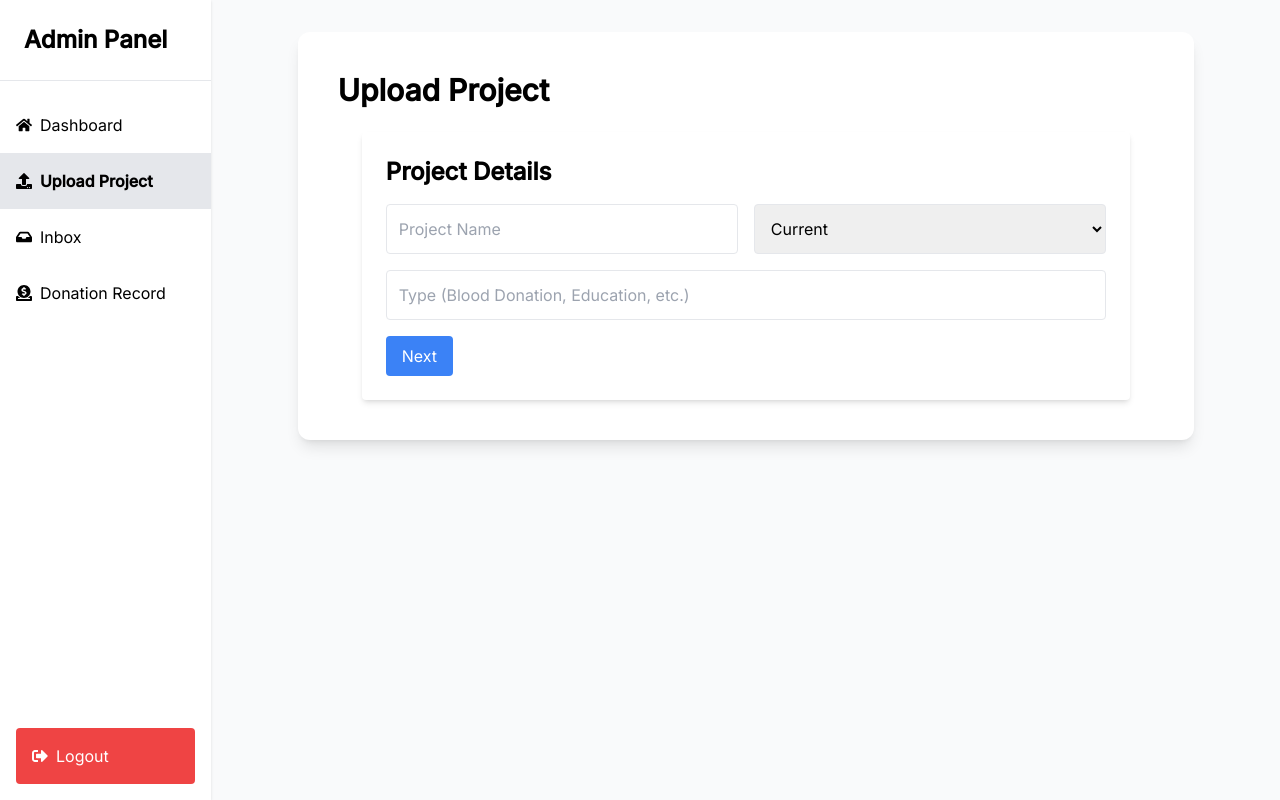
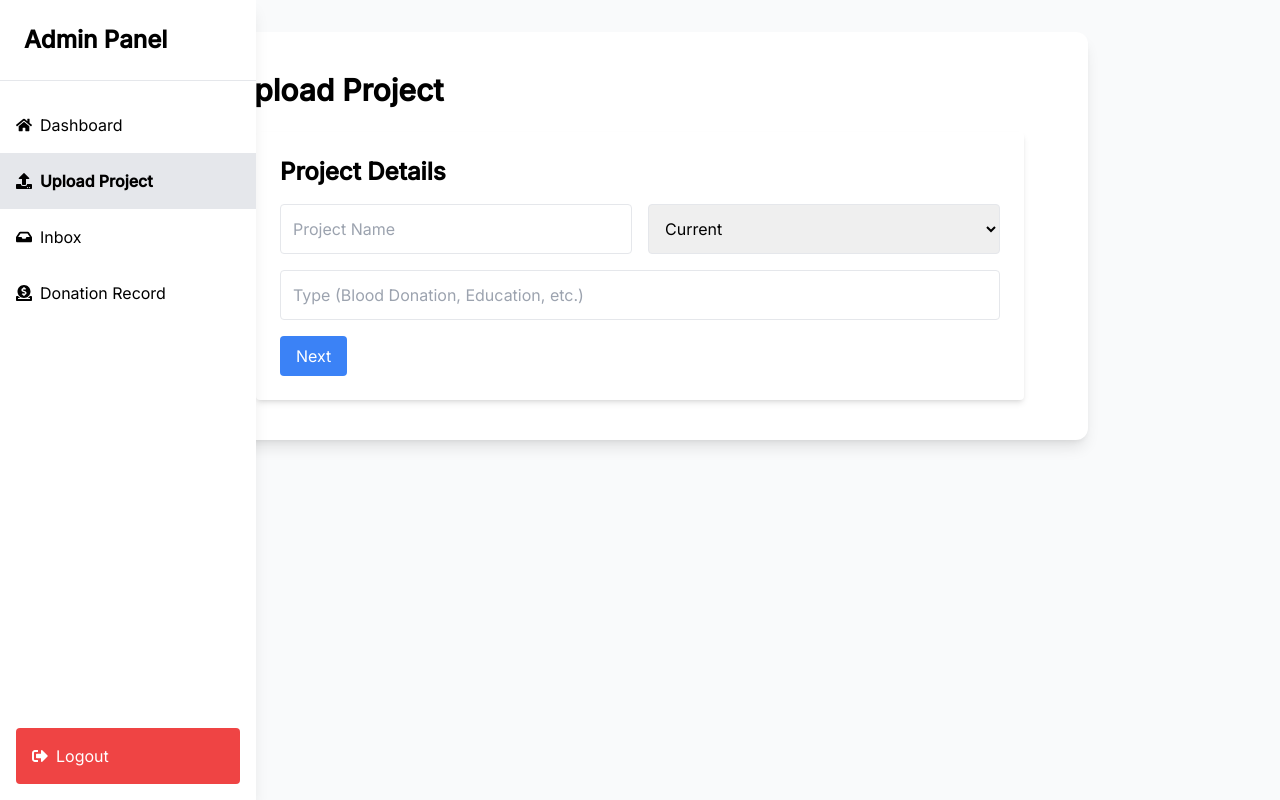
Before and after one commit to Lucifer-Fans/charity, a React (Create React App) app in the folder admin/: page /upload in a window 1280 px wide. Built offline with nearby package versions, Linux system fonts and the light colour scheme; sample sign-in values are in the browser's storage.

Commit message:
Update Sidebar.jsx

```diff
--- a/admin/src/components/Sidebar.jsx
+++ b/admin/src/components/Sidebar.jsx
@@ -1,60 +1,14 @@
-// import React from 'react';
-// import { Link, useLocation, useNavigate } from 'react-router-dom';
-// import { FaHome, FaUpload, FaInbox, FaDonate, FaSignOutAlt } from 'react-icons/fa';
-
-// const Sidebar = () => {
-//   const location = useLocation();
-//   const navigate = useNavigate();
-
-//   const menuItems = [
-//     { name: 'Dashboard', icon: <FaHome />, path: '/' },
-//     { name: 'Upload Project', icon: <FaUpload />, path: '/upload' },
-//     { name: 'Inbox', icon: <FaInbox />, path: '/inbox' },
-//     { name: 'Donation Record', icon: <FaDonate />, path: '/donations' },
-//   ];
-
-//   const handleLogout = () => {
-//     localStorage.removeItem('adminToken'); // Remove token
-//     navigate('/login'); // Redirect to login page
-//   };
-
-//   return (
-//     <div className="w-64 bg-white shadow h-screen sticky top-0 flex flex-col justify-between">
-//       <div>
-//         <div className="text-2xl font-bold p-6 border-b">Admin Panel</div>
-//         <ul className="mt-4">
-//           {menuItems.map(item => (
-//             <li key={item.name}>
-//               <Link
-//                 to={item.path}
-//                 className={`flex items-center p-4 hover:bg-gray-200 ${
-//                   location.pathname === item.path ? 'bg-gray-200 font-semibold' : ''
-//                 }`}
-//               >
-//                 <span className="mr-2">{item.icon}</span>
-//                 {item.name}
-//               </Link>
-//             </li>
-//           ))}
-//         </ul>
-//       </div>
-
-//       <button
-//         onClick={handleLogout}
-//         className="flex items-center p-4 m-4 bg-red-500 text-white rounded hover:bg-red-600"
-//       >
-//         <FaSignOutAlt className="mr-2" />
-//         Logout
-//       </button>
-//     </div>
-//   );
-// };
-
-// export default Sidebar;
-
 import React, { useState } from 'react';
 import { Link, useLocation, useNavigate } from 'react-router-dom';
-import { FaHome, FaUpload, FaInbox, FaDonate, FaSignOutAlt, FaBars, FaTimes } from 'react-icons/fa';
+import {
+  FaHome,
+  FaUpload,
+  FaInbox,
+  FaDonate,
+  FaSignOutAlt,
+  FaBars,
+  FaTimes,
+} from 'react-icons/fa';
 
 const Sidebar = () => {
   const location = useLocation();
@@ -76,7 +30,7 @@ const Sidebar = () => {
   return (
     <>
       {/* Mobile Header */}
-      <div className="bg-white shadow p-4 flex justify-between items-center md:hidden">
+      <div className="bg-white shadow p-4 flex justify-between items-center md:hidden fixed top-0 left-0 right-0 z-50">
         <div className="text-2xl font-bold">Admin Panel</div>
         <button onClick={() => setIsOpen(!isOpen)}>
           {isOpen ? <FaTimes size={24} /> : <FaBars size={24} />}
@@ -85,19 +39,24 @@ const Sidebar = () => {
 
       {/* Sidebar */}
       <div
-        className={`fixed top-0 left-0 h-screen bg-white shadow z-50 transform transition-transform duration-300
-          ${isOpen ? 'translate-x-0' : '-translate-x-full'} md:translate-x-0 md:static md:w-64 flex flex-col justify-between`}
+        className={`fixed top-0 left-0 h-screen w-64 bg-white shadow-lg z-40 transform transition-transform duration-300
+        ${isOpen ? 'translate-x-0' : '-translate-x-full'}
+        md:translate-x-0 flex flex-col justify-between`}
       >
-        <div>
-          <div className="text-2xl font-bold p-6 border-b hidden md:block">Admin Panel</div>
+        <div className="overflow-y-auto flex-1">
+          <div className="text-2xl font-bold p-6 border-b hidden md:block">
+            Admin Panel
+          </div>
           <ul className="mt-4">
             {menuItems.map((item) => (
               <li key={item.name}>
                 <Link
                   to={item.path}
-                  onClick={() => setIsOpen(false)} // close menu on mobile click
+                  onClick={() => setIsOpen(false)} // close on mobile
                   className={`flex items-center p-4 hover:bg-gray-200 ${
-                    location.pathname === item.path ? 'bg-gray-200 font-semibold' : ''
+                    location.pathname === item.path
+                      ? 'bg-gray-200 font-semibold'
+                      : ''
                   }`}
                 >
                   <span className="mr-2">{item.icon}</span>
@@ -118,7 +77,12 @@ const Sidebar = () => {
       </div>
 
       {/* Overlay for mobile */}
-      {isOpen && <div className="fixed inset-0 bg-black opacity-25 z-40 md:hidden" onClick={() => setIsOpen(false)} />}
+      {isOpen && (
+        <div
+          className="fixed inset-0 bg-black opacity-25 z-30 md:hidden"
+          onClick={() => setIsOpen(false)}
+        />
+      )}
     </>
   );
 };
```
